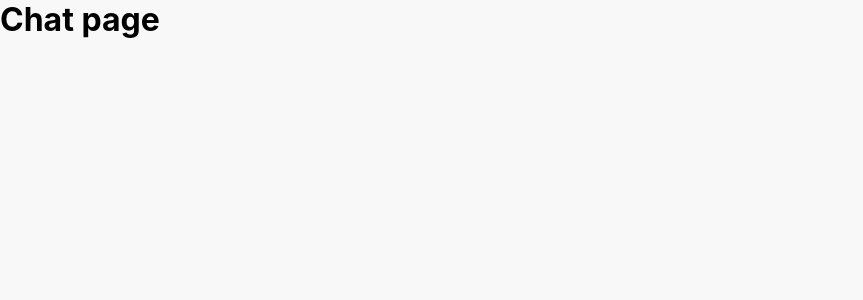
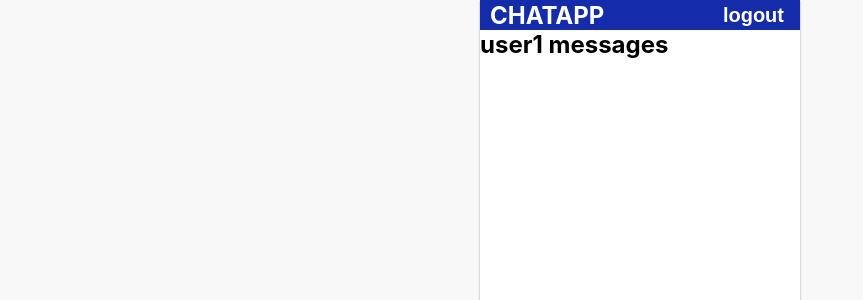
Before and after one commit to Emmanuel-code/redux-react-chat-app, a React (Create React App) app: page / in a window 1280 px wide. Shown: the top 300 px of the page, without its empty margins (0-863 px from the left). Built offline with nearby package versions, Linux system fonts and the light colour scheme.

Commit message:
chat messages created with header

```diff
--- a/src/App.js
+++ b/src/App.js
@@ -2,6 +2,7 @@
 import "./App.css";
 import Login from './pages/login/Login'
 import { Route, BrowserRouter as Router, Switch } from "react-router-dom";
+import ChatMessages from "./pages/messagePage/ChatMessages";
 
 function App() {
 
@@ -16,9 +17,9 @@ function App() {
           {!user ? (
             <Login />
           ) : (
-            <h1>
-            Chat page
-            </h1>
+            <div className="main">
+              <ChatMessages />
+            </div>
           )}
         </div>
       </Switch>
--- /dev/null
+++ b/src/pages/messagePage/ChatMessages.js
@@ -0,0 +1,21 @@
+import React, { useEffect, useState } from "react";
+
+import './chatMessages.css'
+
+function ChatMessages() {
+
+
+  return (
+    <div className="chat__container">
+      <div className="header" >
+        <h2>CHATAPP</h2>
+      <h3><button>logout</button></h3>
+      </div>
+      <div className="chats">
+       <h2>user1 messages</h2>
+      </div>
+    </div>
+  );
+}
+
+export default ChatMessages
--- /dev/null
+++ b/src/pages/messagePage/chatMessages.css
@@ -0,0 +1,54 @@
+
+.chat{
+    width: screen;
+}
+.chat__container{
+   height: 100vh;
+    overflow: scroll;
+    flex: 1;
+    width: 25%;
+    margin: auto;
+background-color: white;
+    box-shadow: 0 0 3px rgba(0, 0, 0, 0.12), 0 1px 2px rgba(0, 0,0, 0.24);
+    align-items: center;
+justify-content: center;
+
+}
+ @media (max-width: 790px){
+    .chat__container{
+    width:100%;
+    margin:  auto;
+    padding: auto;
+        align-items: center;
+justify-content: center;
+}
+}
+.header{
+    background-color: #142baa;
+    height: 30px;
+    /* position: fixed; */
+    top: 0;
+    flex: 0.1;
+    display:flex;
+    align-items:center;
+    justify-content:space-between;
+    padding-left:10px;
+    padding-right:10px;
+    color:white;
+
+}
+.header>h3>button{
+background-color:transparent;
+border:none;
+font-weight:bold;
+font-size:20px;
+cursor:pointer;
+color:white;
+
+}
+.chats{
+    flex: 0.7;
+}
+.chatBottom{
+    padding-bottom: 100px;
+}
```
